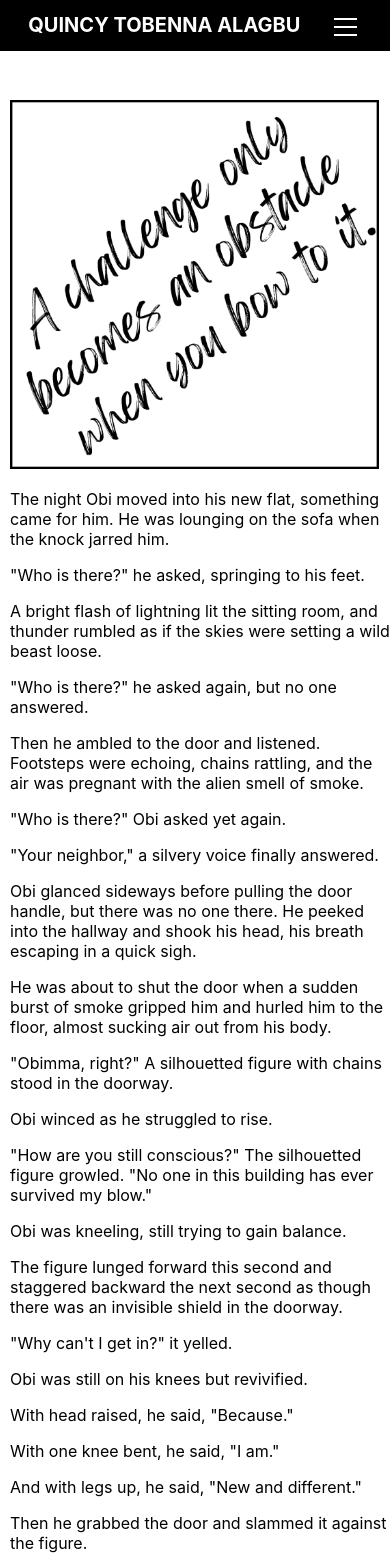
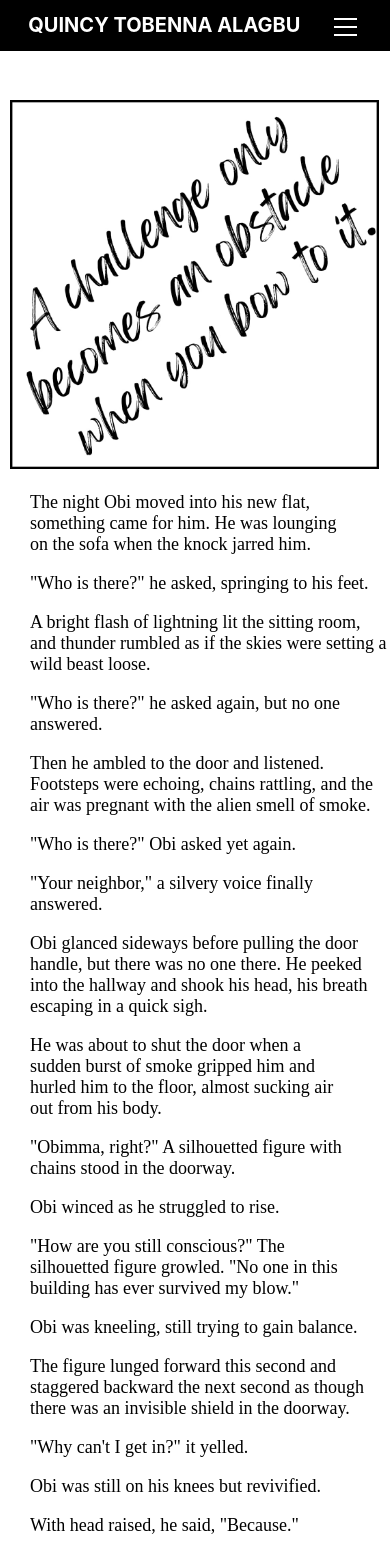
Before and after one commit to Divinegirl8/quincy_website, a React (Create React App) app: page / in a window 390 px wide. Shown: the top 1555 px of the page. Built offline with nearby package versions, Linux system fonts and the light colour scheme.

Commit message:
new commit

```diff
--- a/src/features/Blog/index.jsx
+++ b/src/features/Blog/index.jsx
@@ -9,21 +9,21 @@ const Blog = () =>{
                 <div>
                     <img src={blog} alt={"blog picture"} className={style.blogImg}/>
                 </div>
-                <div>
-                    <p>The night Obi moved into his new flat, something came for him. He was lounging on the sofa when the knock jarred him.</p>
+                <div className={style.pCont}>
+                    <p className={style.p1}>The night Obi moved into his new flat, something came for him. He was lounging on the sofa when the knock jarred him.</p>
                     <p>"Who is there?" he asked, springing to his feet.</p>
                     <p>A bright flash of lightning lit the sitting room, and thunder rumbled as if the skies were setting a wild beast loose.</p>
                     <p>"Who is there?" he asked again, but no one answered.</p>
                     <p>Then he ambled to the door and listened. Footsteps were echoing, chains rattling, and the air was pregnant with the alien smell of smoke.</p>
                     <p>"Who is there?" Obi asked yet again.</p>
                     <p>"Your neighbor," a silvery voice finally answered.</p>
-                    <p>Obi glanced sideways before pulling the door handle, but there was no one there. He peeked into the hallway and shook his head, his breath escaping in a quick sigh.</p>
-                    <p>He was about to shut the door when a sudden burst of smoke gripped him and hurled him to the floor, almost sucking air out from his body.</p>
-                    <p>"Obimma, right?" A silhouetted figure with chains stood in the doorway.</p>
+                    <p className={style.p8}>Obi glanced sideways before pulling the door handle, but there was no one there. He peeked into the hallway and shook his head, his breath escaping in a quick sigh.</p>
+                    <p className={style.p9}>He was about to shut the door when a sudden burst of smoke gripped him and hurled him to the floor, almost sucking air out from his body.</p>
+                    <p className={style.p10}>"Obimma, right?" A silhouetted figure with chains stood in the doorway.</p>
                     <p>Obi winced as he struggled to rise.</p>
-                    <p>"How are you still conscious?" The silhouetted figure growled. "No one in this building has ever survived my blow."</p>
+                    <p className={style.p12}>"How are you still conscious?" The silhouetted figure growled. "No one in this building has ever survived my blow."</p>
                     <p>Obi was kneeling, still trying to gain balance.</p>
-                    <p>The figure lunged forward this second and staggered backward the next second as though there was an invisible shield in the doorway.</p>
+                    <p className={style.p13}>The figure lunged forward this second and staggered backward the next second as though there was an invisible shield in the doorway.</p>
                     <p>"Why can't I get in?" it yelled.</p>
                     <p>Obi was still on his knees but revivified.</p>
                     <p>With head raised, he said, "Because."</p>
@@ -38,11 +38,11 @@ const Blog = () =>{
                     <p>Yes.</p>
                     <p>But let's quickly use this short piece to dish out some vital lessons.</p>
                     <p>*</p>
-                    <p>Now, while some of us share a certain resemblance with Obi, some don't.</p>
+                    <p className={style.p28}>Now, while some of us share a certain resemblance with Obi, some don't.</p>
                     <p>How so?</p>
                     <p>Let's take Obi's new apartment as a new level (a new phase) and the silhouetted figure as a new challenge.</p>
                     <p>Now, why do some of us pull up once we crush a certain goal―once we attain a certain level in life?</p>
-                    <p>Why do we buy into the notion that once we've accomplished a given task, then that's it, no more tasks ahead?</p>
+                    <p className={style.p32}>Why do we buy into the notion that once we've accomplished a given task, then that's it, no more tasks ahead?</p>
                     <p>Truth be told, Life is a journey filled with quests. Ergo, if you're going to pull up at some point to catch your breath, pull up.</p>
                     <p>But do keep in mind that it is not your final destination. Bear in mind that getting to a certain point doesn't equate to being free of challenges.</p>
                     <p>Whether or not you keep moving right away, you'll no doubt come face to face with challenges. Some will be small and others will loom large.</p>
--- a/src/features/Blog/index.module.css
+++ b/src/features/Blog/index.module.css
@@ -6,7 +6,12 @@
 .blogCont {
     padding-left: 600px;
     padding-top: 150px;
+    font-family: Times New Roman, serif;
+    white-space: pre-line;
+    font-size: 18px;
 }
+
+
 
 @media screen and (max-width: 500px){
     .blogImg{
@@ -18,4 +23,40 @@
         padding-left: 10px;
         padding-top: 100px;
     }
+
+    .p1{
+        width: 90%;
+    }
+
+    .pCont{
+        padding-left: 20px;
+    }
+
+    .p8{
+        width: 95%;
+    }
+
+    .p9{
+        width: 90%;
+    }
+    .p10{
+        width: 90%;
+    }
+
+    .p12{
+        width: 90%;
+    }
+
+
+    .p13{
+        width: 95%;
+    }
+
+    .p28{
+        width: 95%;
+    }
+    .p32{
+        width: 95%;
+    }
+
 }
```
